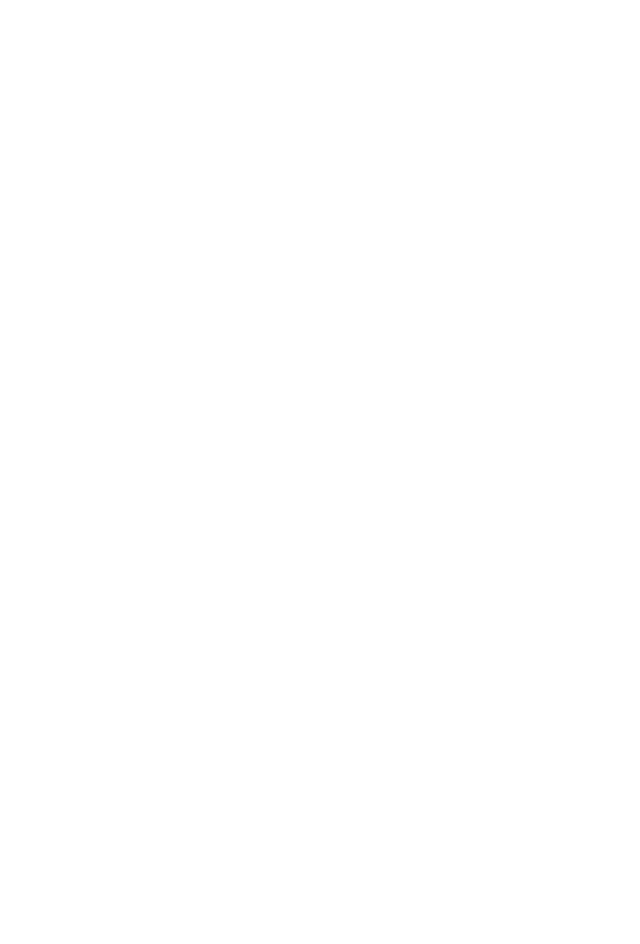
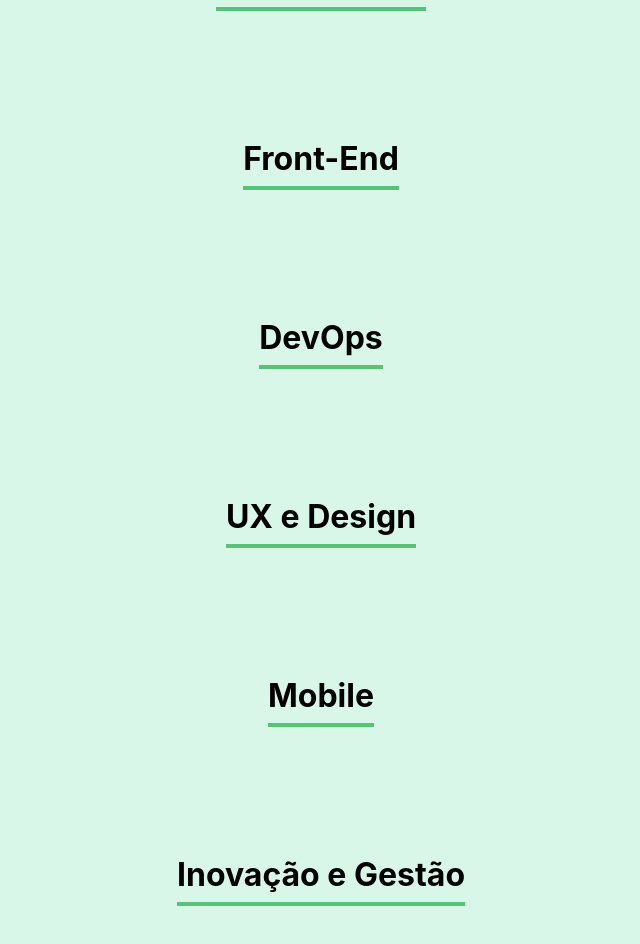
Before and after one commit to FelJohnny/Organo, a React (Create React App) app: page / in a window 1280 px wide. Shown: the part 1540-2484 px from the top of the page, without its empty margins (319-959 px from the left). Before the commit the page ends 1436 px from the top, so only its background shows below. Built offline with nearby package versions, Linux system fonts and the light colour scheme.

Commit message:
criando componentes de times e aplicando logica de criação reativ

```diff
--- a/src/App.js
+++ b/src/App.js
@@ -1,19 +1,57 @@
 import { useState } from 'react';
 import Banner from './componentes/Banner/';
 import Formulario from './componentes/Formulario';
+import Time from './componentes/Time';
 
 function App() {
+
+  const times = [
+    {
+      nome: 'Programação',
+      corPrimaria: '#57c278',
+      corSecundaria: '#d9f7e9'
+    },
+    {
+      nome: 'Front-End',
+      corPrimaria: '#82cffa',
+      corSecundaria: '#e8f8ff'
+    },
+    {
+      nome: 'DevOps',
+      corPrimaria: '#e06b69',
+      corSecundaria: '#fde7e8'
+    },
+    {
+      nome: 'UX e Design',
+      corPrimaria: '#db6ebf',
+      corSecundaria: '#fae9f5'
+    },
+    {
+      nome: 'Mobile',
+      corPrimaria: '#ffba05',
+      corSecundaria: '#fff5d9'
+    },
+    {
+      nome: 'Inovação e Gestão',
+      corPrimaria: '#ff8a29',
+      corSecundaria: '#ffeedf'
+    },
+  ]
 
   const[colaboradores, setColaboradores] = useState([])
 
   const onColaboradorAdicionado = (colaborador) =>{
     console.log(colaborador)
     setColaboradores([...colaboradores, colaborador]) //pega todos itens da array coloca antes, "colaboradores" adiciona no final
+    console.log(colaboradores)
+
   }
   return (
     <div className="App">
       <Banner/>
       <Formulario onColaboradorCadastrado={colaborador => onColaboradorAdicionado(colaborador)}/>
+      {times.map(time => <Time key={time.nome} nome={time.nome} corPrimaria={time.corPrimaria} corSeccundaria={time.corSecundaria}/>)}
+
     </div>
   );
 }
--- a/src/componentes/Formulario/index.js
+++ b/src/componentes/Formulario/index.js
@@ -12,6 +12,7 @@
         'DevOps',
         'UX e Design',
         'Mobile',
+        'Inovação e Gestão'
     ]
 
     const [nome, setNome] = useState('')
--- /dev/null
+++ b/src/componentes/Time/index.css
@@ -0,0 +1,12 @@
+.time{
+    text-align: center;
+    padding:32px;
+    background-color: #D9F7E9;
+}
+
+.time h3{
+    font-size: 32px;
+    border-bottom:4px solid #57c278;
+    display: inline-block;
+    padding-bottom: 8px;
+}
--- /dev/null
+++ b/src/componentes/Time/index.js
@@ -0,0 +1,12 @@
+import './index.css'
+
+const Time =(props) =>{
+    return(
+        <section className="time">
+            <h3>{props.nome}</h3>
+
+        </section>
+    )
+}
+
+export default Time
```
